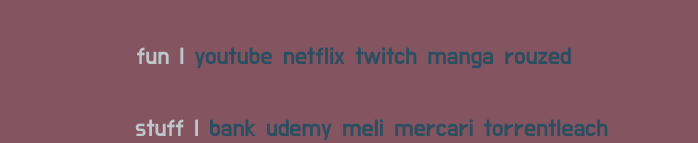
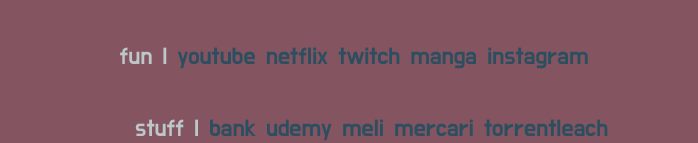
Before and after one commit to solanina/ChuuHomepage, a plain HTML site: page index.html in a window 1280 px wide. Shown: the part 502-645 px from the top of the page, without its empty margins (291-989 px from the left). Drawn offline with nearby package versions, Linux system fonts and the light colour scheme; a web font is replaced by a local one.

Commit message:
Update index.html

```diff
--- a/index.html
+++ b/index.html
@@ -57,7 +57,7 @@
     <a class="link" href="https://www.netflix.com/browse">netflix</a>
     <a class="link"href="https://www.twitch.tv/">twitch</a>
     <a class="link" href="https://mangakakalot.com/">manga</a>
-    <a class="link" href="https://www.rouzed.club/">rouzed</a>
+    <a class="link" href="https://www.instagram.com/?hl=en">instagram</a>
     </p>
   </div>
 
```
